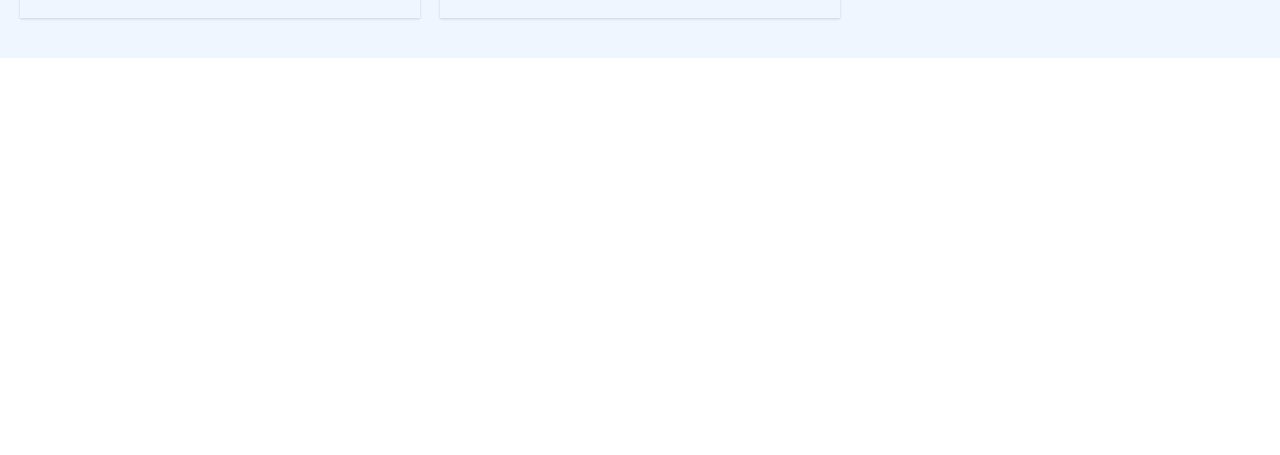
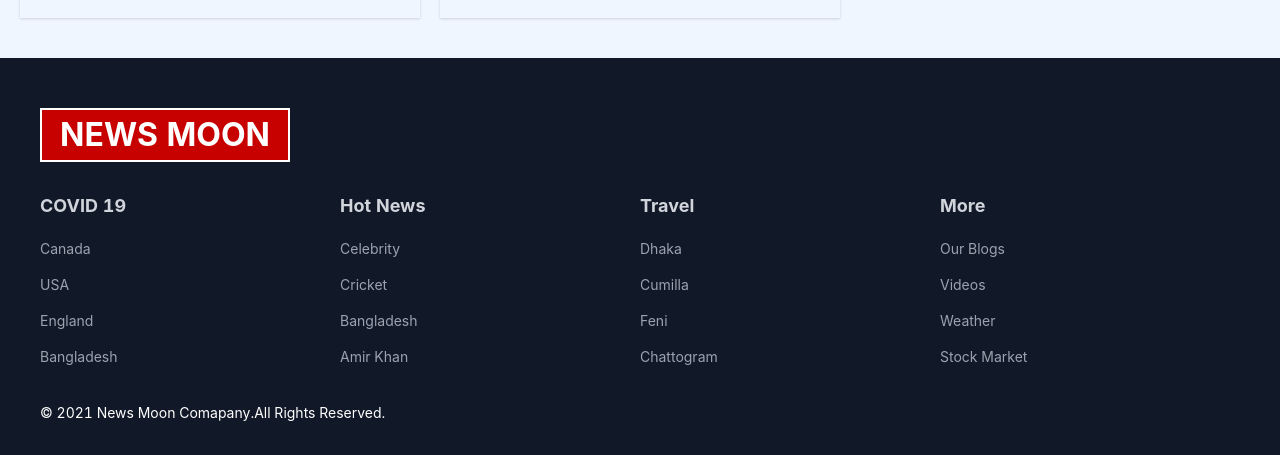
Before and after one commit to Imtious-coder/News_Cient, a React (Create React App) app: page / in a window 1280 px wide. Shown: the part 2091-2546 px from the top of the page. Before the commit the page ends 2149 px from the top, so only its background shows below. Built offline with nearby package versions, Linux system fonts and the light colour scheme; the HTML template or start-up script is replaced by a standard one.

Commit message:
Footer Complete

```diff
--- a/src/App.js
+++ b/src/App.js
@@ -6,12 +6,16 @@ import {
 } from "react-router-dom";
 import Home from './Components/Home/Home/Home';
 import Navbar from './Components/Home/Navbar/Navbar';
+import NewsDetails from './Components/NewsDetails/NewsDetails';
 
 function App() {
   return (
     <Router>
       <Navbar />
       <Switch>
+        <Route path="/news/:newsId">
+          <NewsDetails />
+        </Route>
         <Route path="/">
           <Home />
         </Route>
--- /dev/null
+++ b/src/Components/Home/Footer/Footer.css
@@ -0,0 +1,11 @@
+#FooterLogo{
+    width: 250px;
+    margin: 30px 0px;
+    color: white;
+    text-align: center;
+    font-size: 32px;
+    font-weight: bold;
+    background-color: rgb(199, 0, 0);
+    text-transform: uppercase;
+    border: 2px solid white;
+}
--- /dev/null
+++ b/src/Components/Home/Footer/Footer.js
@@ -0,0 +1,48 @@
+import React from 'react';
+import './Footer.css';
+
+const Footer = () => {
+    return (
+        <section className="bg-gray-900 px-10 py-5 text-white">
+            {/* Logo/Name */}
+            <p id="FooterLogo">NEWS MOON</p>
+            {/* Footer Navigations */}
+            <section className="grid grid-cols-2 sm:grid-cols-3 md:grid-cols-3 lg:grid-cols-4">
+                <div className="mb-5 text-gray-400">
+                    <p className="font-bold text-lg text-gray-300" >COVID 19</p>
+                    <p>Canada</p>
+                    <p>USA</p>
+                    <p>England</p>
+                    <p>Bangladesh</p>
+                </div>
+                <div className="mb-5 text-gray-400">
+                    <p className="font-bold text-lg text-gray-300" >Hot News</p>
+                    <p>Celebrity</p>
+                    <p>Cricket</p>
+                    <p>Bangladesh</p>
+                    <p>Amir Khan</p>
+                </div>
+                <div className="mb-5 text-gray-400">
+                    <p className="font-bold text-lg text-gray-300" >Travel</p>
+                    <p>Dhaka</p>
+                    <p>Cumilla</p>
+                    <p>Feni</p>
+                    <p>Chattogram</p>
+                </div>
+                <div className="mb-5 text-gray-400">
+                    <p className="font-bold text-lg text-gray-300" >More</p>
+                    <p>Our Blogs</p>
+                    <p>Videos</p>
+                    <p>Weather</p>
+                    <p>Stock Market</p>
+                </div>
+            </section>
+            {/* Message */}
+            <div>
+                <p>© 2021 News Moon Comapany.All Rights Reserved.</p>
+            </div>
+        </section>
+    );
+};
+
+export default Footer;
--- a/src/Components/Home/Home/Home.js
+++ b/src/Components/Home/Home/Home.js
@@ -1,5 +1,6 @@
 import React from 'react';
 import Banner from '../Banner/Banner';
+import Footer from '../Footer/Footer';
 import News from '../News/News';
 import './Home.css';
 
@@ -8,6 +9,7 @@ const Home = () => {
         <div>
             <Banner />
             <News />
+            <Footer />
         </div>
     );
 };
--- a/src/Components/Home/Navbar/Navbar.js
+++ b/src/Components/Home/Navbar/Navbar.js
@@ -1,4 +1,5 @@
 import React from 'react';
+import { Link } from 'react-router-dom';
 import './Navbar.css';
 
 const Navbar = () => {
@@ -6,7 +7,9 @@ const Navbar = () => {
         <nav className="px-5 mb-5">
             <p id="Logo" className="md:px-5">News Moon</p>
             <div id="Navigations">
-                <p>Home</p>
+                <Link to="/">
+                    <p>Home</p>
+                </Link>
                 <p>COVID</p>
                 <p>International</p>
                 <p>Local</p>
--- a/src/Components/Home/News/News.js
+++ b/src/Components/Home/News/News.js
@@ -1,6 +1,7 @@
 import React, { useEffect, useState } from 'react';
 import './News.css';
 import NewsData from '../../News.json';
+import { Link } from 'react-router-dom';
 
 const News = () => {
 
@@ -50,7 +51,9 @@ const News = () => {
                             <div className="flex shadow p-2 News">
                                 <div className="MainNewsImages">
                                     <img className="MainNewsImage" src={e.image} alt="" />
-                                    <button className="ReadMoreButton">Read more</button>
+                                    <Link to={"/news/" + e.id}>
+                                        <button className="ReadMoreButton">Read more</button>
+                                    </Link>
                                 </div>
                                 <div className="ml-2">
                                     <p className="NewsTitle">{e.title}</p>
--- /dev/null
+++ b/src/Components/NewsDetails/NewsDetails.js
@@ -0,0 +1,16 @@
+import React from 'react';
+import { useParams } from 'react-router';
+import './NewsDetails.css';
+import Footer from '../Home/Footer/Footer'
+
+const NewsDetails = () => {
+    const {newsId} = useParams()
+    return (
+        <section>
+            This is lol{newsId}
+            <Footer />
+        </section>
+    );
+};
+
+export default NewsDetails;
```
Also changed, not shown: src/Components/NewsDetails/NewsDetails.css (added).
